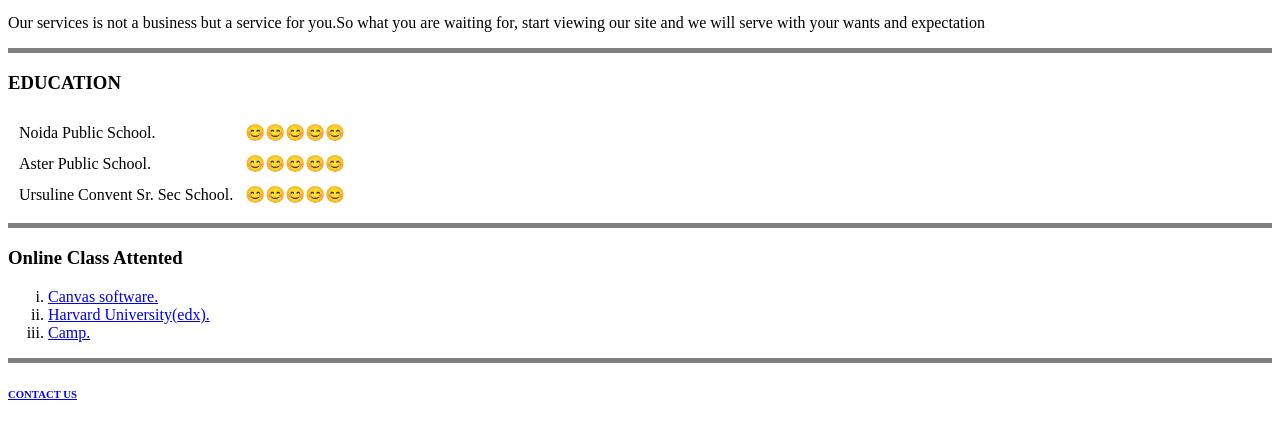
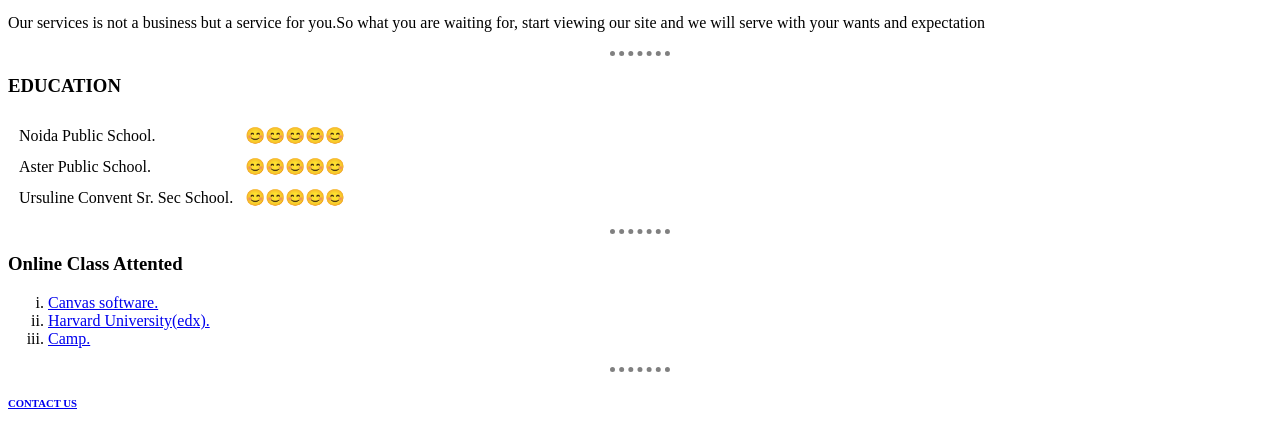
Before and after one commit to Msr2002/cv, a plain HTML site: page index.html in a window 1280 px wide. Shown: the part 512-946 px from the top of the page. Drawn offline with Linux system fonts and the light colour scheme.

Commit message:
Update index.html

```diff
--- a/index.html
+++ b/index.html
@@ -4,6 +4,15 @@
 <head>
   <meta charset="utf-8">
   <title>Mohit's personal site</title>
+    <style>
+  body
+hr{background-color:white;
+  border-style:none;
+  width:60px;
+  border-bottom-style:dotted;
+  border-bottom-width:5px;
+}
+</style>
 </head>
 
 <body>
```
